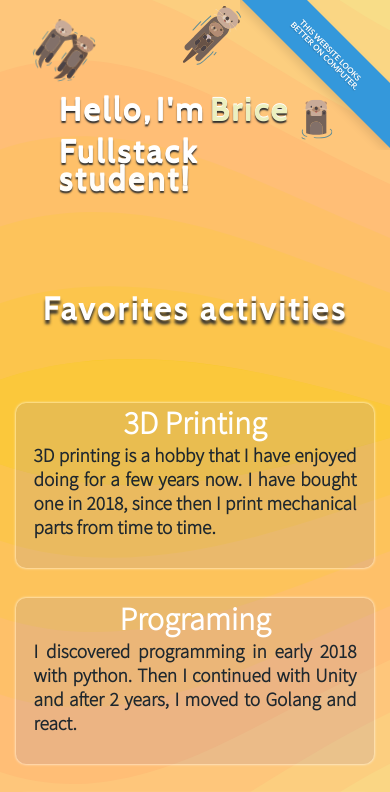
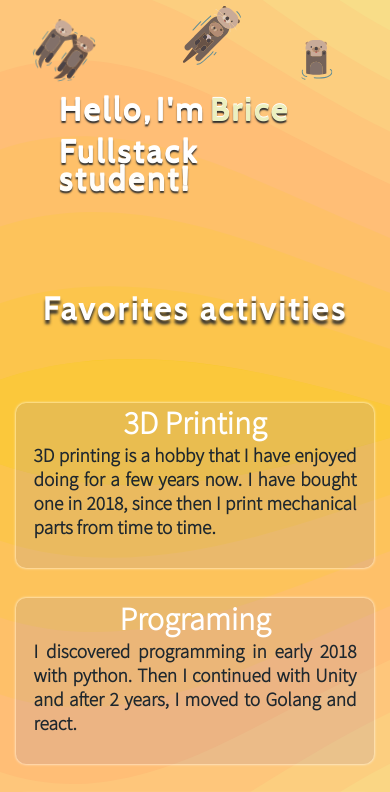
Before and after one commit to Flowtter/briceparent, a React (Create React App) app: page / in a window 390 px wide. Shown: the top 792 px of the page. Built offline with nearby package versions, Linux system fonts and the light colour scheme.

Commit message:
Optimization

```diff
--- a/src/components/feature/feature.module.scss
+++ b/src/components/feature/feature.module.scss
@@ -157,7 +157,7 @@
     background-image: url("../../assets/png/unrailed2.png");
 }
 
-@media (max-width: 930px) {
+@media (max-width: 1005px) {
     .title {
         font-size: 2em !important;
         text-shadow: 0 4px 3px #2e2e2e;
--- a/src/components/hobbies/hobbies.module.scss
+++ b/src/components/hobbies/hobbies.module.scss
@@ -124,6 +124,12 @@
         h3 {
             font-size: 1.5em;
         }
+    }
+}
+
+@media (max-width: 1050px) {
+    .hobby {
+        width: 65vw;
     }
 }
 
--- a/src/components/introduction/introduction.module.scss
+++ b/src/components/introduction/introduction.module.scss
@@ -90,6 +90,9 @@
             }
         }
     }
+    .cross>svg {
+        transform: translate(80%, -120%);
+    }
 }
 
 @media (max-width: 800px) {
--- a/src/components/waves/index.tsx
+++ b/src/components/waves/index.tsx
@@ -9,7 +9,7 @@ export default function Waves() {
 	const { t } = useTranslation();
 	return (
 		<div className={styles.container}>
-			<div className={styles.ribbon}><span>{t('This website looks')}<br />{t('better on computer.')}</span></div>
+			{/* <div className={styles.ribbon}><span>{t('This website looks')}<br />{t('better on computer.')}</span></div> */}
 			{waves}
 			<div className={styles.otters}>
 				{otterBaby}
--- a/src/components/waves/styles.css
+++ b/src/components/waves/styles.css
@@ -50,7 +50,7 @@
         transform: translate(-255%, 10%);
     }
     #otter-hello {
-        transform: translate(-185%, 250%);
+        transform: translate(-185%, 100%);
     }
 }
 
```
Also changed, not shown: src/assets/svg/waves.svg.
